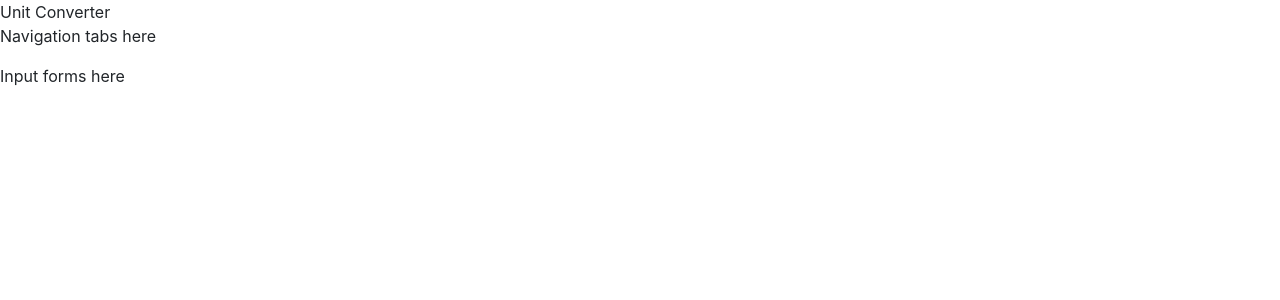
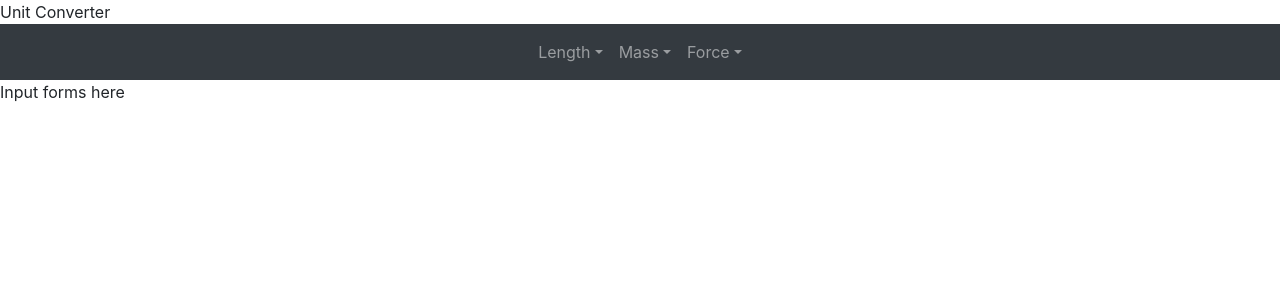
Before and after one commit to kvsuen/unit-converter-first-react-app, a React (Create React App) app: page / in a window 1280 px wide. Shown: the top 300 px of the page. Built offline with nearby package versions, Linux system fonts and the light colour scheme.

Commit message:
Added bootstrap nav visuals

```diff
--- a/src/NavigationTabs.js
+++ b/src/NavigationTabs.js
@@ -1,8 +1,31 @@
 import React from 'react'
+import Navbar from 'react-bootstrap/Navbar'
+import NavDropdown from 'react-bootstrap/NavDropdown'
+import Nav from 'react-bootstrap/Nav'
 
 function NavigationTabs() {
   return (
-    <p>Navigation tabs here</p>
+    <div className="center-navbar">
+      <Navbar bg="dark" variant="dark" expand="lg">
+        <Navbar.Toggle aria-controls="basic-navbar-nav" className="mx-auto" />
+        <Navbar.Collapse id="basic-navbar-nav">
+          <Nav className="mx-auto">
+            <NavDropdown className="mx-auto" title="Length" id="basic-nav-dropdown">
+              <NavDropdown.Item href="#action/3.1">Meter [m] to Mile [mi]</NavDropdown.Item>
+              <NavDropdown.Item href="#action/3.2">Millimeter [mm] to Inch [in]</NavDropdown.Item>
+              <NavDropdown.Item href="#action/3.3">Inch [in] to Feet [ft]</NavDropdown.Item>
+            </NavDropdown>
+            <NavDropdown className="mx-auto" title="Mass" id="basic-nav-dropdown">
+              <NavDropdown.Item href="#action/3.1">Kilogram [kg] to Pound [lb]</NavDropdown.Item>
+            </NavDropdown>
+            <NavDropdown className="mx-auto" title="Force" id="basic-nav-dropdown">
+              <NavDropdown.Item href="#action/3.1">Newton [N] to Pound Force [lbf]</NavDropdown.Item>
+              <NavDropdown.Item href="#action/3.2">Kilonewton [kN] to Pound Force [lbf]</NavDropdown.Item>
+            </NavDropdown>
+          </Nav>
+        </Navbar.Collapse>
+      </Navbar>
+    </div>
   )
 }
 
```
